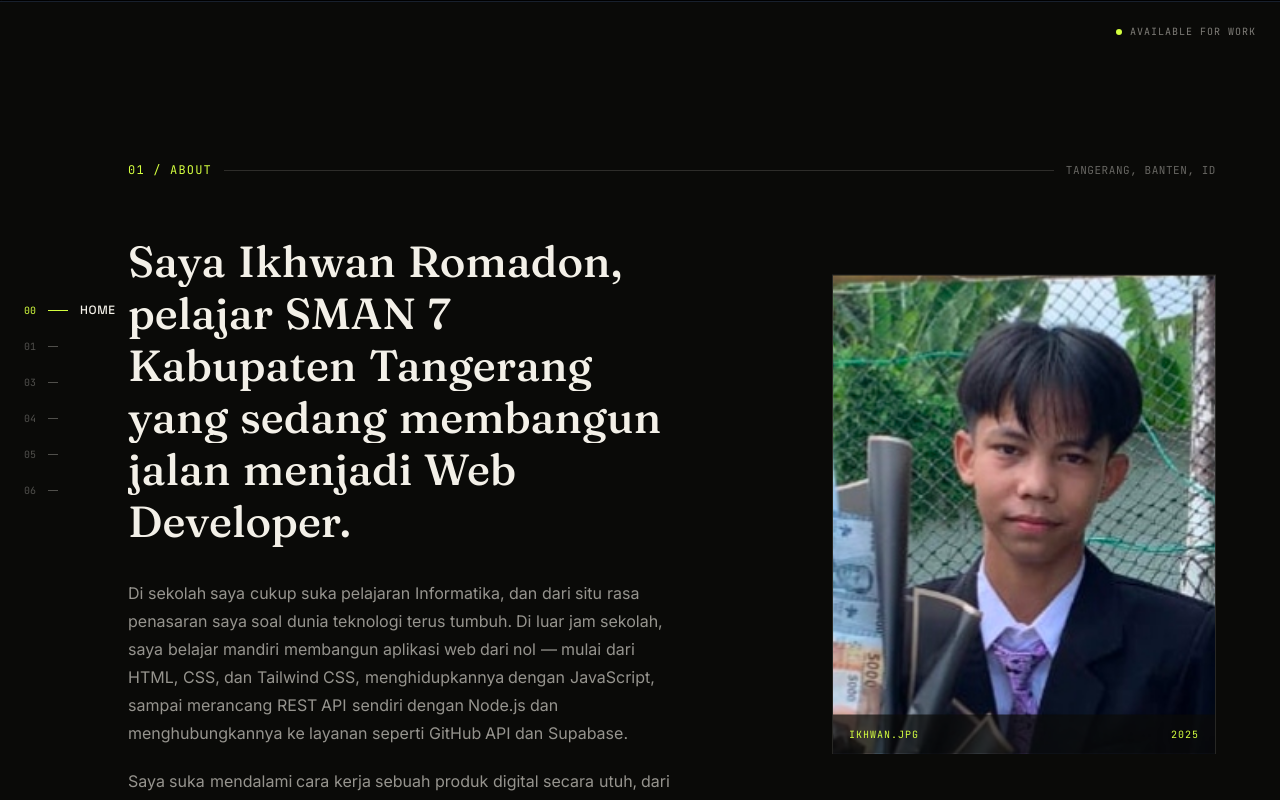
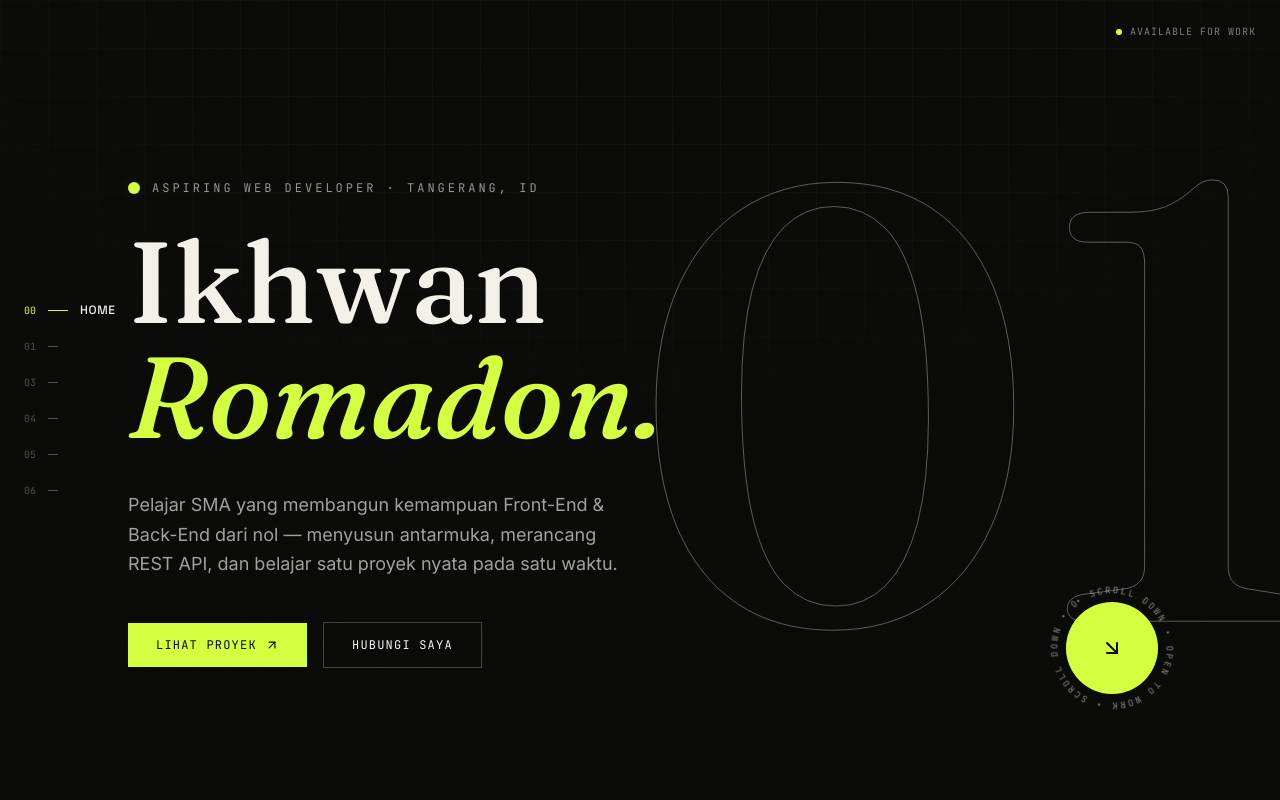
Before and after one commit to Ikhwan-stars/Ikhwan-Portfolio, a React (Vite) app: page / in a window 1280 px wide. Shown: the top 800 px of the page. Built offline with nearby package versions, Linux system fonts and the light colour scheme.

Commit message:
Upload 35 file(s) via RepoHub

```diff
--- a/src/pages/index.jsx
+++ b/src/pages/index.jsx
@@ -1,6 +1,4 @@
 import React, { useEffect } from 'react';
-import gsap from 'gsap';
-import { ScrollTrigger } from 'gsap/ScrollTrigger';
 import About from '../components/about/about';
 import Contact from '../components/contact/contact';
 import Footer from '../components/footer/footer';
@@ -11,61 +9,32 @@ import Skills from '../components/skills/skills';
 import Services from '../components/services/services';
 import Projects from '../components/projects/projects';
 
-gsap.registerPlugin(ScrollTrigger);
-
 const Home = () => {
   useEffect(() => {
     window.scrollTo(0, 0);
-
-    const ctx = gsap.context(() => {
-      // Hero (Home) di-pin di bawah, About slide menutupinya, sama seperti versi asli
-      ScrollTrigger.create({
-        trigger: '#home',
-        start: 'top top',
-        endTrigger: '#about',
-        end: 'top top',
-        pin: true,
-        pinSpacing: false,
-        anticipatePin: 1,
-      });
-    });
-
-    return () => ctx.revert();
   }, []);
 
   return (
-    <div className="relative w-full bg-black text-gray-100 overflow-x-clip">
+    <div className="relative w-full text-gray-100 overflow-x-clip" style={{ background: 'var(--color-ink)' }}>
       <Navbar />
 
-      {/* Layer 1: Home */}
-      <section
-        id="home"
-        className="relative z-0 w-full h-screen min-h-screen bg-black flex items-center justify-center will-change-transform"
-      >
+      <section id="home" className="relative z-0 w-full min-h-screen">
         <MainContent />
       </section>
 
-      {/* Layer 2: About + Skills + Services + Projects + Journey + Contact, slide menutupi Home */}
-      <div className="relative z-10 w-full bg-black text-white shadow-[0_-30px_80px_rgba(0,0,0,0.85)] border-t border-gray-800/80">
-        <section id="about" className="relative w-full min-h-screen">
+      <section id="about" className="relative w-full">
         <About />
       </section>
 
-        <section id="skills" className="relative w-full bg-black text-gray-100 border-b border-gray-800/60">
+      <section id="skills" className="relative w-full">
         <Skills />
       </section>
 
       <Services />
-
       <Projects />
-
       <Journey />
-
-        <div className="relative z-20 w-full bg-black shadow-[0_-35px_80px_rgba(0,0,0,0.85)] border-t border-gray-800">
       <Contact />
       <Footer />
-        </div>
-      </div>
     </div>
   );
 };
```
Lines whose indentation alone changed are shown as unchanged.
